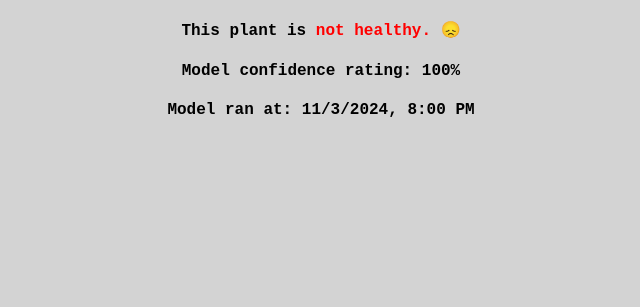
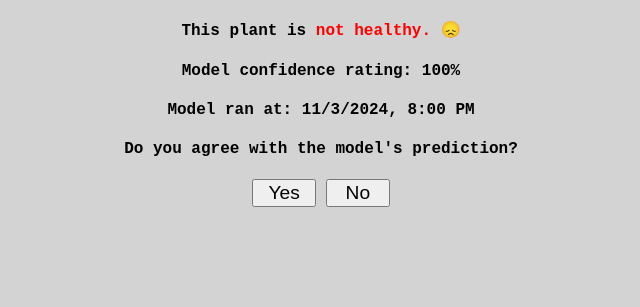
Before and after one commit to Pilot1782/devnet_p2, a Flask app: template templates/view.html in a window 1280 px wide. Shown: the part 493-800 px from the top of the page, without its empty margins (319-959 px from the left). Run offline with Flask 3, Linux system fonts and the light colour scheme; the template is opened without the code that fills it, so the values that code supplies are empty; parts of the project's set-up code (start-up, migrations or seed data) failed here and were passed over.

Commit message:
Added buttons, route for trainModel

```diff
--- a/gdapi.py
+++ b/gdapi.py
@@ -100,7 +100,7 @@ def oauth2callback():
   # ACTION ITEM: In a production app, you likely want to save these
   #              credentials in a persistent database instead.
   current_credentials = flow.credentials
-  saveData()
+  #saveData()
 
   global service
   service = build("drive", "v3", credentials=current_credentials)
@@ -176,9 +176,9 @@ def getNewImage():
   global lastImageData
   newestImg["prevRecieved"] = lastImageData["id"] == newestImg["id"]
   lastImageData = newestImg
-  saveData()
+  #saveData()
   #modifiedTime = datetime.strptime(items[0]["modifiedTime"][:-5], "%Y-%m-%dT%H:%M:%S")
-  return newestImg
+  return flask.redirect("/view")#newestImg #TODO:revert
 #str(modifiedTime.timestamp() > lastCreationDate)
 
   #Retrieve a list of all files from google drive (files.list method)
@@ -190,6 +190,10 @@ def viewCurrentData():
   #TODO: IsHealthy is a boolean indicating whether the plant is healthy or not healthy.
   return flask.render_template("view.html", fileid=lastImageData["id"], filename=lastImageData["name"], isHealthy=True)
 
+@app.route("/trainModel")
+def trainModel():
+  pass
+
 
 
 if __name__ == '__main__':
@@ -198,7 +202,7 @@ if __name__ == '__main__':
   #     When running in production *do not* leave this option enabled.
   os.environ['OAUTHLIB_INSECURE_TRANSPORT'] = '1'
 
-  loadData()
+  #loadData()
 
   # Specify a hostname and port that are set as a valid redirect URI
   # for your API project in the Google API Console.
--- a/static/style.css
+++ b/static/style.css
@@ -5,6 +5,13 @@
 .false {
     color:red
 }
+
+button {
+    cursor: pointer;
+    font-size: larger;
+    width: 5vw;
+}
+
 body {
     h3 {
         font-size: x-large;
--- a/templates/view.html
+++ b/templates/view.html
@@ -15,5 +15,8 @@
         </h4>
         <h4>Model confidence rating: 100% <!--Insert var for confidence rating here--></h4>
         <h4>Model ran at: 11/3/2024, 8:00 PM</h4> <!-- Insert var for model timestamp here-->
+        <h4>Do you agree with the model's prediction?</h4>
+        <button type="button">Yes</button> <span><button type="button">No</button></span>
+
     </body>
 </html>
```
